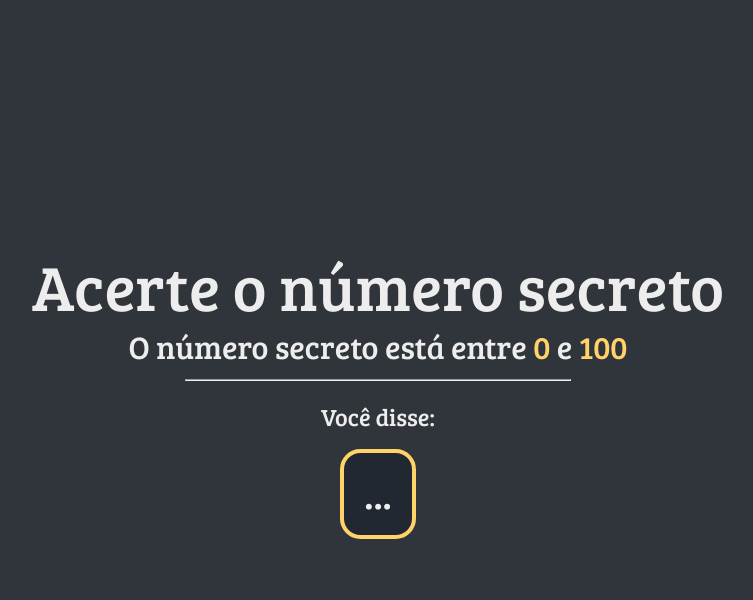
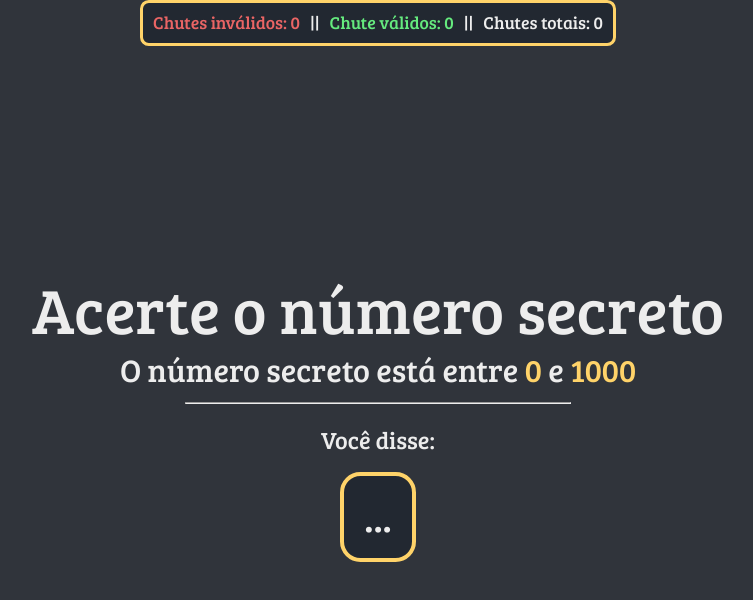
Before and after one commit to Chufretalas/web_speech_guessing_game_-pt-br-, a website built with webpack: page public/index.html in a window 1280 px wide. Shown: the whole page, without its empty margins (262-1015 px from the left). Built offline with Linux system fonts and the light colour scheme.

Commit message:
added the html and css for the guesses counter

```diff
--- a/public/index.html
+++ b/public/index.html
@@ -14,17 +14,24 @@
     </head>
 
     <body>
+        <div id="guesses-wrapper" class="accented-box center-flex-row">
+            <span>Chutes inválidos: <var id="invalid-guesses">0</var></span>
+            <span>Chute válidos: <var id="valid-guesses">0</var></span>
+            <span>Chutes totais: <var id="total-guesses">0</var></span>
+        </div>
+        <main class="center-flex-column">
             <h1>Acerte o número secreto</h1>
             <h3>O número secreto está entre <span id="min-value" class="accent-text">?</span> e <span id="max-value"
                     class="accent-text">?</span></h3>
             <hr class="separator">
             <div class="input-wrapper">
                 <div>Você disse:</div>
-            <span class="speech-box" id="speech-box"> ... </span>
+                <span class="speech-box accented-box" id="speech-box"> ... </span>
                 <div id="dica" class="invisible"></div>
             </div>
             <button class="cool-button invisible" id="reload-button">Jogar novamente?</button>
             <script src="../src/dist/bundled.js"></script>
+        </main>
     </body>
 
 </html>
--- a/src/js/index.js
+++ b/src/js/index.js
@@ -8,7 +8,7 @@ import getRandomNumber from "./get_random_number.js";
 import setUiMinMax from "./set_ui_min_max.js";
 import runWebSpeech from "./run_web_speech.js";
 export const minValue = 0;
-export const maxValue = 100;
+export const maxValue = 1000;
 export const secretNumber = getRandomNumber(minValue, maxValue);
 setUiMinMax(minValue, maxValue);
 runWebSpeech();
--- a/src/styles/style.css
+++ b/src/styles/style.css
@@ -8,6 +8,8 @@
     --on-bg-color: #222831;
     --accent-color: #FFD369;
     --primary-color: #ededed;
+    --red-color: rgb(234, 101, 101);
+    --green-color: rgb(101, 234, 126);
 }
 
 body {
@@ -17,6 +19,24 @@ body {
     min-height: 100vh;
     display: flex;
     flex-direction: column;
+}
+
+main {
+    margin-top: auto;
+    margin-bottom: auto;
+}
+
+.center-flex-column {
+    display: flex;
+    flex-direction: column;
+    align-items: center;
+    justify-content: center;
+    text-align: center;
+}
+
+.center-flex-row {
+    display: flex;
+    flex-direction: row;
     align-items: center;
     justify-content: center;
     text-align: center;
@@ -31,6 +51,35 @@ h3 {
     font-size: 2em;
 }
 
+#guesses-wrapper {
+    margin: 0 auto;
+    min-width: 40vh;
+    min-height: 5vh;
+    padding: 0 10px;
+    border-width: 3px;
+    font-size: 1.1rem;
+}
+
+#guesses-wrapper span:nth-child(1) {
+    color: var(--red-color);
+}
+
+
+#guesses-wrapper span:nth-child(2) {
+    color: var(--green-color);
+}
+
+#guesses-wrapper span:nth-child(3) {
+    color: var(--primary-color);
+}
+
+#guesses-wrapper span:nth-child(1)::after,
+#guesses-wrapper span:nth-child(2)::after {
+    margin: 0 10px;
+    content: "||";
+    color: var(--primary-color);
+}
+
 .separator {
     width: 30vw;
     margin-top: 1em;
@@ -41,10 +90,13 @@ h3 {
     font-size: 1.5em;
 }
 
-.speech-box {
+.accented-box {
     background-color: var(--on-bg-color);
     border: 4px solid var(--accent-color);
     border-radius: 0.5em;
+}
+
+.speech-box {
     display: inline-block;
     margin: 0.5em;
     padding: 0.5em;
@@ -61,11 +113,11 @@ h3 {
 }
 
 .green-border-color {
-    border-color: rgb(101, 234, 126);
+    border-color: var(--green-color);
 }
 
 .red-border-color {
-    border-color: rgb(234, 101, 101);
+    border-color: var(--red-color);
 }
 
 .cool-button {
--- a/src/ts/index.ts
+++ b/src/ts/index.ts
@@ -10,7 +10,7 @@ import setUiMinMax from "./set_ui_min_max.js"
 import runWebSpeech from "./run_web_speech.js"
 
 export const minValue = 0
-export const maxValue = 100
+export const maxValue = 1000
 export const secretNumber = getRandomNumber(minValue, maxValue)
 
 setUiMinMax(minValue, maxValue)
--- a/webpack.config.js
+++ b/webpack.config.js
@@ -5,5 +5,6 @@ module.exports = {
     output: {
         path: path.resolve(__dirname, "src/dist"),
         filename: "bundled.js"
-    }
+    },
+    mode: 'development',
 }
```
Also changed, not shown: src/dist/bundled.js, 2 other files. Lines whose indentation alone changed are shown as unchanged.
